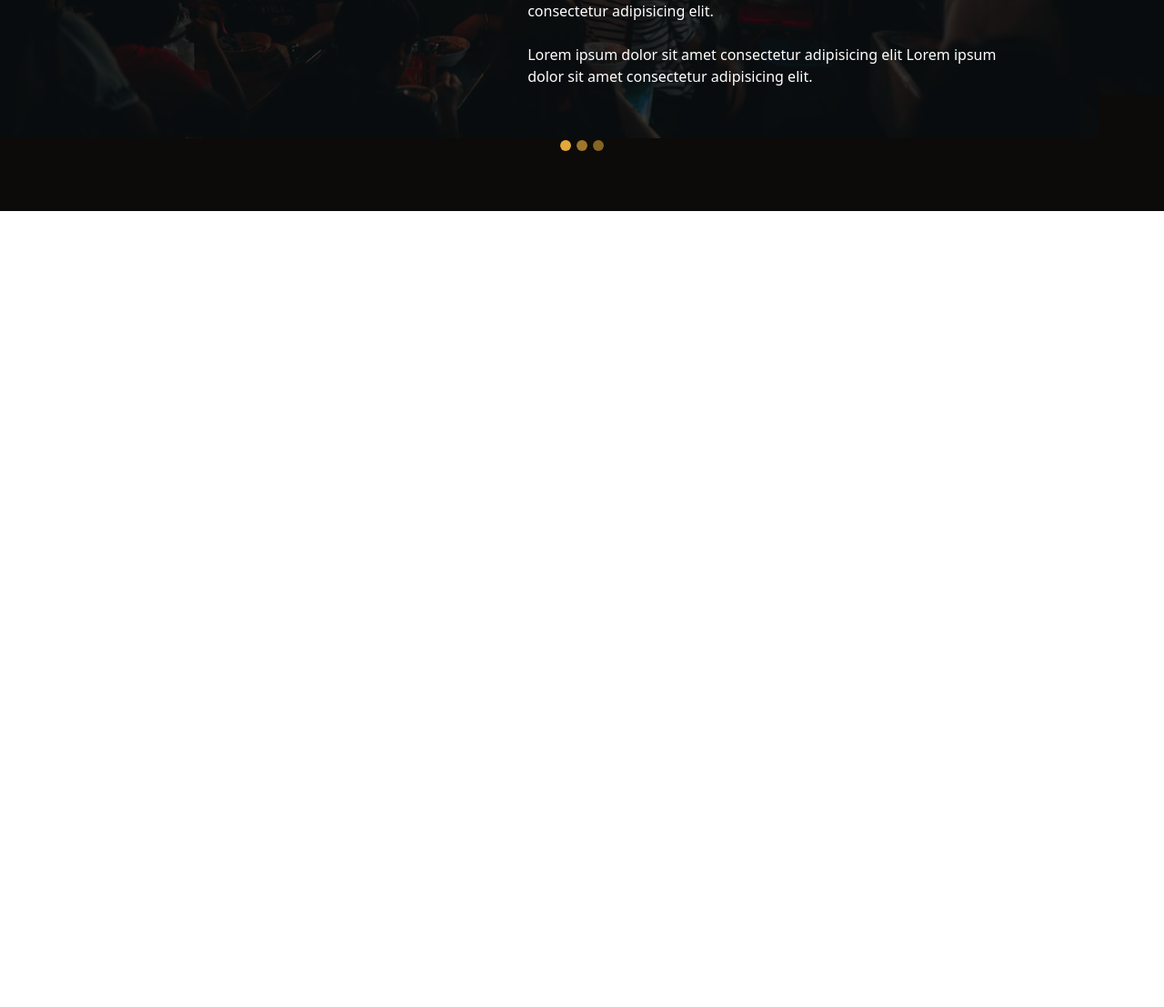
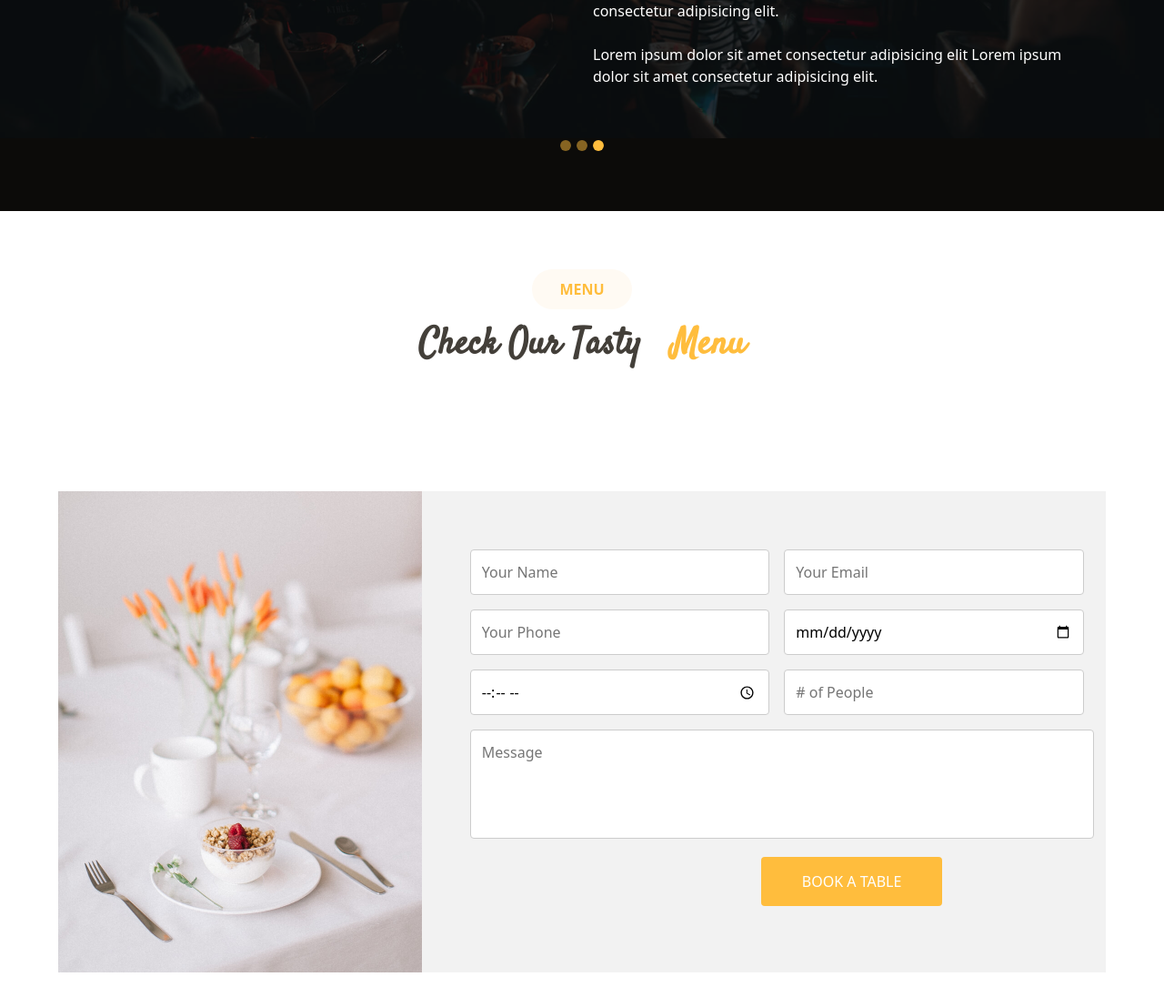
Before and after one commit to Douaeelyaaqoubi/PROEJCT_DELICIOUS, a website: page index.html in a window 1280 px wide. Shown: the part 4822-5929 px from the top of the page at 91% size. Before the commit the page ends 5054 px from the top, so only its background shows below. Drawn offline with nearby package versions, Linux system fonts and the light colour scheme.

Commit message:
add section BOOK A TABLE

```diff
--- a/index.html
+++ b/index.html
@@ -389,7 +389,7 @@
             </section>
             <!-- //////////////////////// ALL SCSS ////////////////////////////// -->
             <!-- EVENTS -->
-            <section id="events" class="events">
+            <section id="events" class="events data-bs-ride="carousel"">
             <div class="container-fluid p-0">
 
                 <div id="deliciousEvents" class="carousel slide" data-bs-ride="carousel">
@@ -397,11 +397,11 @@
                 <div class="carousel-inner">
 
                     <!-- Slide 1 -->
-                    <div class="carousel-item active">
+                    <div class="carousel-item active" data-bs-interval="1000">
                     <div class="event-bg"></div>
                     <div class="carousel-content container">
                         <div class="row">
-                        <div class="col-lg-6">
+                        <div class="col-lg-6 "">
                             <img src="./public/images/events-slider/events-slider-1.jpg" class="img-fluid rounded">
                         </div>
                         <div class="col-lg-6 content">
@@ -420,11 +420,11 @@
                     </div>
 
                     <!-- Slide 2 -->
-                    <div class="carousel-item">
+                    <div class="carousel-item" data-bs-interval="2000"">
                     <div class="event-bg"></div>
                     <div class="carousel-content container">
                         <div class="row">
-                        <div class="col-lg-6">
+                        <div class="col-lg-6 ">
                             <img src="./public/images/events-slider/events-slider-2.jpg" class="img-fluid rounded">
                         </div>
                         <div class="col-lg-6 content">
@@ -477,11 +477,31 @@
                 </div>
             </div>
             </section>
+            <!-- BOOK A TABLE -->
+            <div class="ecrture">
+                <p>MENU</p>
+                <h1>
+                    Check Our Tasty <span> &nbsp; Menu</span>
+                </h1>
+            </div>
+            <div class="d-flex justify-content-between reservation-section">
+            <div>
+                <img width="400px" src="./public/images/reservation.jpg" alt="">
+            </div>
 
-
-
-
-
+            <div class="reservation-form p">
+            <div class="d-flex flex-wrap gap-3 ">
+                <input type="text" placeholder="Your Name">
+                <input type="email" placeholder="Your Email">
+                <input type="text" placeholder="Your Phone">
+                <input type="date">
+                <input type="time">
+                <input type="number" placeholder="# of People">
+                <textarea placeholder="Message"></textarea>
+            </div>
+            <button class="book-btn">BOOK A TABLE</button>
+        </div>
+    </div>
 
 
 
--- a/src/sass/modules/home/_main.scss
+++ b/src/sass/modules/home/_main.scss
@@ -445,6 +445,82 @@ padding: 8vh 7vw;
             }
         }
         }
+    // BOOK A TABLE
+    .ecrture{
+        padding: 8vh 7vw;
+        display: flex;
+        align-items: center;
+        justify-content: center;
+        flex-direction: column;
+        p{
+        color: $orange;
+        border-radius: 50px;
+        border: none;
+        color: $orange;
+        background-color: $bg_part2;
+        padding: 10px 30px;
+        display: inline;
+        font-size:medium;
+        font-weight: bold;
+    }
+    h1{
+        font-family: 'Satisfy';
+        font-weight: 700;
+        color: $ecreture;
+        span{
+            color: $orange;
+        }
+    }
+    }
+
+
+    .reservation-section {
+    gap: 40px;
+    background-color: $bg_part3;
+    margin: 5vw;
+    .p{
+        padding: 5vw 1vw;
+    }
+    img {
+        object-fit: cover;
+    }
+
+    .reservation-form {
+        width: 100%;
+        input,
+        textarea {
+            width: 48%;
+            padding: 12px;
+            border-radius: 4px;
+            border: 1px solid #ccc;
+        }
+
+        textarea {
+            width: 100%;
+            height: 120px;
+            resize: none;
+        }
+
+        .book-btn {
+            margin-top: 20px;
+            padding: 15px 45px;
+            background-color: $orange;
+            border: none;
+            color: white;
+            border-radius: 4px;
+            display: flex;
+            align-items: center;
+            justify-content: center;
+            margin-left: 25vw;
+        }
+
+        .book-btn:hover {
+            background-color: $orange;
+        }
+    }
+}
+
+
 
 
 
@@ -492,4 +568,21 @@ padding: 8vh 7vw;
         // @media (max-width: 600px) {
         // grid-template-columns: 1fr;
         // }
+
+@media (max-width: 770px) {
+    .reservation-section {
+        flex-direction: column;
+        padding: 20px;
+
+        img {
+            width: 100%;
+        }
+
+        .reservation-form {
+            input {
+                width: 100%;
+            }
+        }
     }
+}
+    }
```
Also changed, not shown: public/css/app.css, 1 other file.
